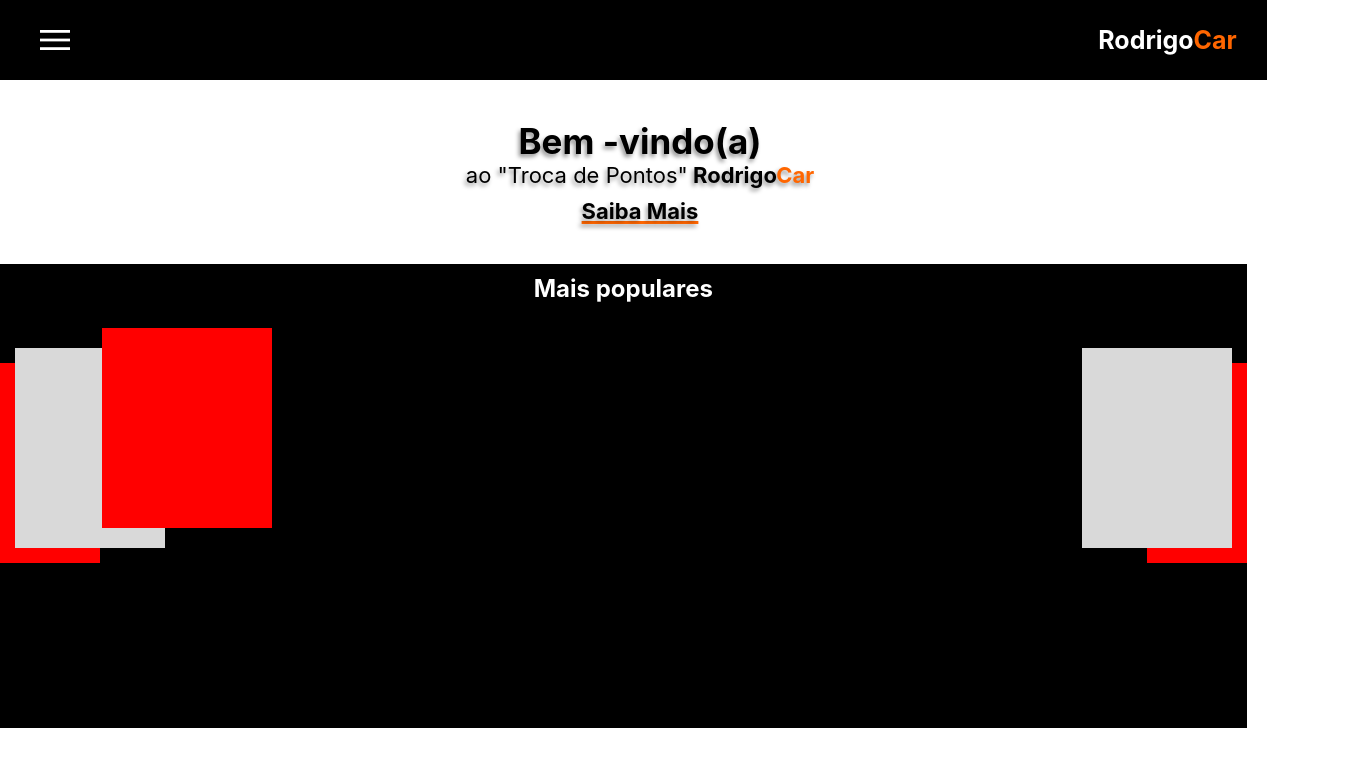
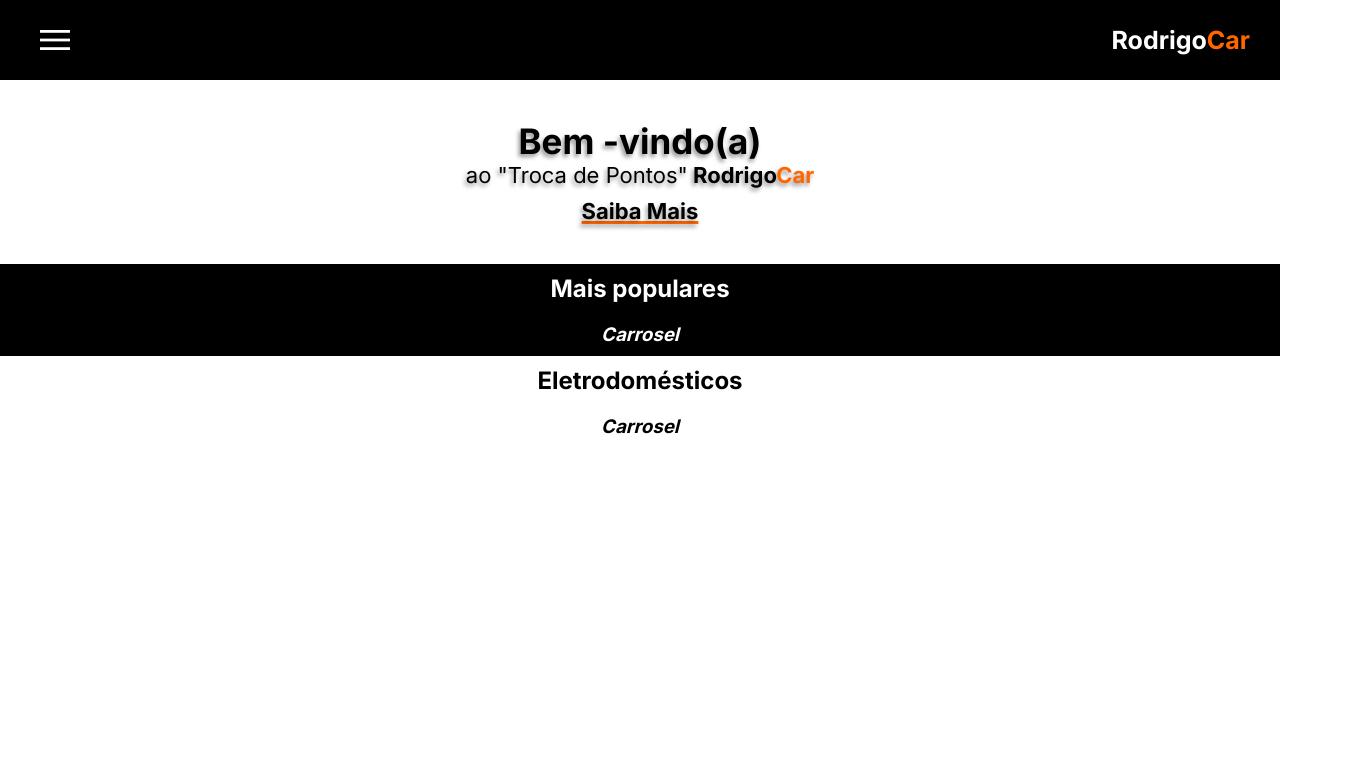
Before and after one commit to LuanCKRG/template-views, a plain HTML site: page pages/home/index.html in a window 1280 px wide. Shown: the whole page, 1349 px wide, since content can reach past the window. Drawn offline with nearby package versions, Linux system fonts and the light colour scheme.

Commit message:
desktop-home complete

```diff
--- a/pages/home/index.html
+++ b/pages/home/index.html
@@ -4,7 +4,8 @@
     <meta charset="UTF-8">
     <meta name="viewport" content="width=device-width, initial-scale=1.0">
     <title>Rodrigo Car</title>
-    <link rel="stylesheet" href="./mobile-home.css">
+    <link rel="stylesheet" href="../../styles/global.css">
+    <link rel="stylesheet" href="../../styles/mobile-home.css">
     <link rel="stylesheet" href="https://fonts.googleapis.com/css2?family=Material+Symbols+Outlined:opsz,wght,FILL,GRAD@24,400,0,0" />
 </head>
 <body>
@@ -35,19 +36,17 @@
             <h2>
                 Mais populares
             </h2>
-            <div id="divs">
-                <div class="red2">
-                   <div class="red2-1"></div>
-                   <div class="red2-2"></div>
-                </div>
-                <div class="gray">
-                    <div class="gray1-1"></div>
-                    <div class="gray1-2"></div>
-                </div>
-                <div class="red1">
-                    <div class="red1-1"></div>
-                </div>
-            </div>
+            <h3>
+                Carrosel
+            </h3>
+        </section>
+        <section id="eletro">
+            <h2>
+                Eletrodomésticos
+            </h2>
+            <h3>
+                Carrosel
+            </h3>
         </section>
     </main>
     <footer>
--- /dev/null
+++ b/styles/desktop-home.css
@@ -0,0 +1,89 @@
+@charset "UTF-8";
+
+@import url('https://fonts.googleapis.com/css2?family=Inter:wght@100;200;300;400;500;600;700;800;900&display=swap');
+
+body {
+    font-family: var(--font);
+    width: 100vw;
+    height: 100vh;
+    overflow-x: hidden;
+}
+
+a {
+    text-decoration: none;
+    color: black;
+}
+
+
+header {
+    display: flex;
+    width: 100%;
+    justify-content: space-between;
+    background-color: black;
+    align-items: center;
+}
+
+header h1, nav{
+    background-color: black;
+    color: white;
+    display: flex;
+}
+
+header a {
+    color: var(--white);
+    font-weight: bold;
+    font-size: 1.2em;
+}
+
+header h1 {
+    padding: 30px 40px;
+    font-size: 2em;
+}
+
+header span:nth-child(2) {
+    color: var(--orange-primary);
+}
+
+header nav {
+    gap: 70px;
+    padding: 30px 50px;
+}
+
+#welcome h2, p{
+    width: 100vw;
+    display: flex;
+    justify-content: center;
+}
+
+#welcome h2 {
+    margin-top: 60px;
+    font-size: 1.8em;
+}
+
+#welcome p {
+    margin-top: 15px;
+    font-size: 1.1em;
+}
+
+#welcome span:nth-child(1) {
+    padding-left: 5px;
+    font-weight: bold;
+}
+
+#welcome span:nth-child(2) {
+    color: var(--orange-primary);
+    font-weight: bold;
+}
+
+footer {
+    background-color: var(--Gray);
+    width: 100%;
+    height: 10vh;
+}
+
+div#mnft {
+    display: flex;
+    height: 100%;
+    flex-direction: column;
+    justify-content: space-between;
+}
--- a/styles/global.css
+++ b/styles/global.css
@@ -12,4 +12,8 @@
   --black: #000000;
   --white: #FFFFFF;
   --orange-primary:#FF6600;
+
+   /* MAIN */
+   --Gray: #d9d9d9;
+   --Red: #ff0000;
 }
--- a/pages/home/mobile-home.css
+++ b/styles/mobile-home.css
@@ -1,33 +1,11 @@
 @charset "UTF-8";
-
-* {
-    margin: 0;
-    padding: 0;
-}
 
 @import url('https://fonts.googleapis.com/css2?family=Inter:wght@100;200;300;400;500;600;700;800;900&display=swap');
 
-:root {
-
-    /* FONTE */
-    --font:'Inter', sans-serif;
-
-    /* GLOBAIS */
-    --preto: black;
-    --branco: white;
-
-    /* HEADER */
-    --Car:#FF6600;
-
-    /* MAIN */
-    --Gray: #d9d9d9;
-    --Red: #ff0000;
-
-}
-
 body {
     font-family: var(--font);
-    width: 97.4%;
+    width: 100%;
+    overflow-x: hidden;
 }
 
 
@@ -39,14 +17,14 @@ a {
 #menu {
     display: flex;
     font-size: 40px;
-    color: var(--branco);
+    color: var(--white);
 }
 
 header {
     display: flex;
     align-items: center;
-    background-color: var(--preto);
-    color: var(--branco);
+    background-color: var(--black);
+    color: var(--white);
     justify-content: space-between;
     padding: 20px 10px;
     width: 100%;
@@ -60,7 +38,7 @@ header h1 {
 
 header > h1 > span:nth-child(2) {
     margin-left: -6px;
-    color: var(--Car);
+    color: var(--orange-primary);
 }
 
 section#welcome {
@@ -91,7 +69,7 @@ section#welcome {
 }
 
 #welcome span:nth-child(3) {
-    color: var(--Car);
+    color: var(--orange-primary);
     margin-left: -6px;
 }
 
@@ -100,7 +78,7 @@ section#welcome {
     font-size: 22px;
     font-weight: bold;
     text-decoration: underline;
-    text-decoration-color: var(--Car);
+    text-decoration-color: var(--orange-primary);
     text-decoration-thickness: 3px;
     margin-top: 10px;
     margin-bottom: 20px;
@@ -110,71 +88,27 @@ section#welcome {
 /* ------------ MAIS POPULARES -------- */
 
 #popular {
-    background-color: var(--preto);
+    background-color: var(--black);
 }
 
 #popular h2 {
-    color: var(--branco);
+    color: var(--white);
     text-align: center;
     padding: 10px;
-    margin-bottom: 50px;
 }
 
-#divs {
-    display: flex;
-    flex-direction: column;
+#popular h3 {
+    color: white;
+    font-style: italic;
+    padding-bottom: 10px;
+    text-align: center;
 }
 
-.red2 {
-    display: flex;
-    justify-content: space-between;
-    width: 100%;
-    height: 200px;
+#eletro h2, h3 {
+    text-align: center;
+    padding: 10px 0;
 }
 
-.red2-1 {
-    width: 100px;
-    background-color: var(--Red);
+#eletro h3 {
+    font-style: italic;
 }
-
-.red2-2 {
-    width: 100px;
-    background-color: var(--Red);
-}
-
-.gray {
-    display: flex;
-    justify-content: space-between;
-    width: 100%;
-    height: 200px;
-    margin-top: -215px;
-}
-
-.gray1-1 {
-    background-color: var(--Gray);
-    width: 150px;
-    margin-left: 15px;
-}
-
-.gray1-2 {
-    background-color: var(--Gray);
-    width: 100px;
-    margin-right: 15px;
-    padding-left: 50px;
-}
-
-.red1 {
-    display: flex;
-    justify-content: flex-start;
-    width: 100%;
-    height: 200px;
-    margin-left: 102px;
-    margin-top: -220px;
-    margin-bottom: 200px;
-}
-
-.red1-1 {
-    background-color: var(--Red);
-    width: 130px;
-    padding: 0 20px;
-}
```
Also changed, not shown: pages/home/desktop-home.html (added, +42 -0 lines).
